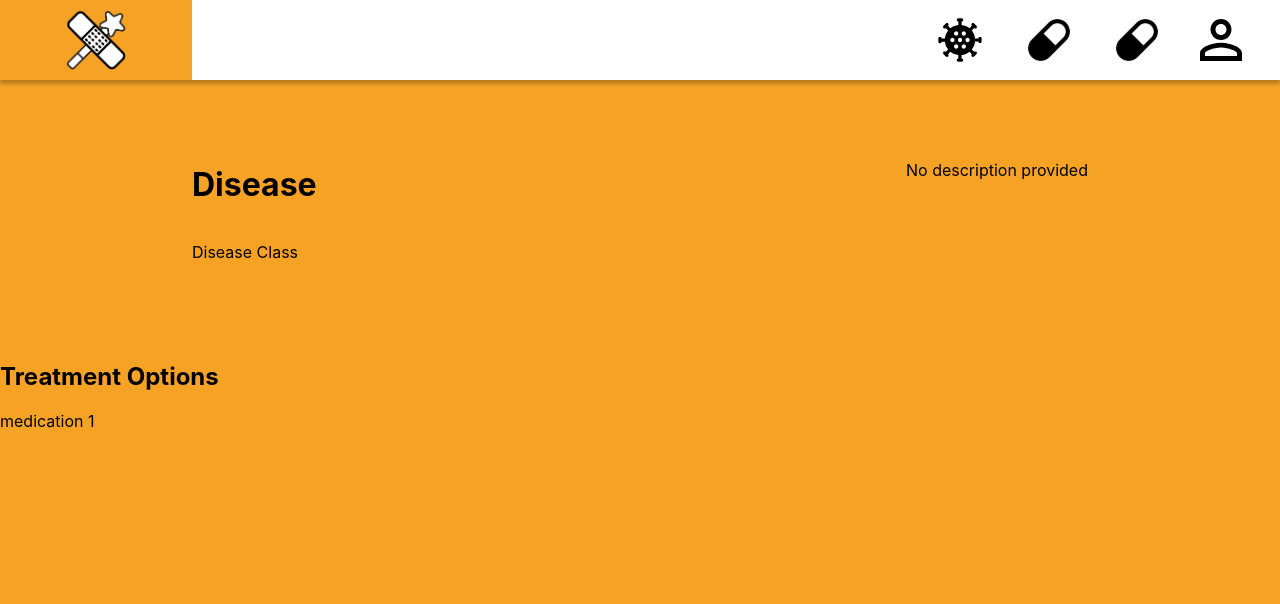
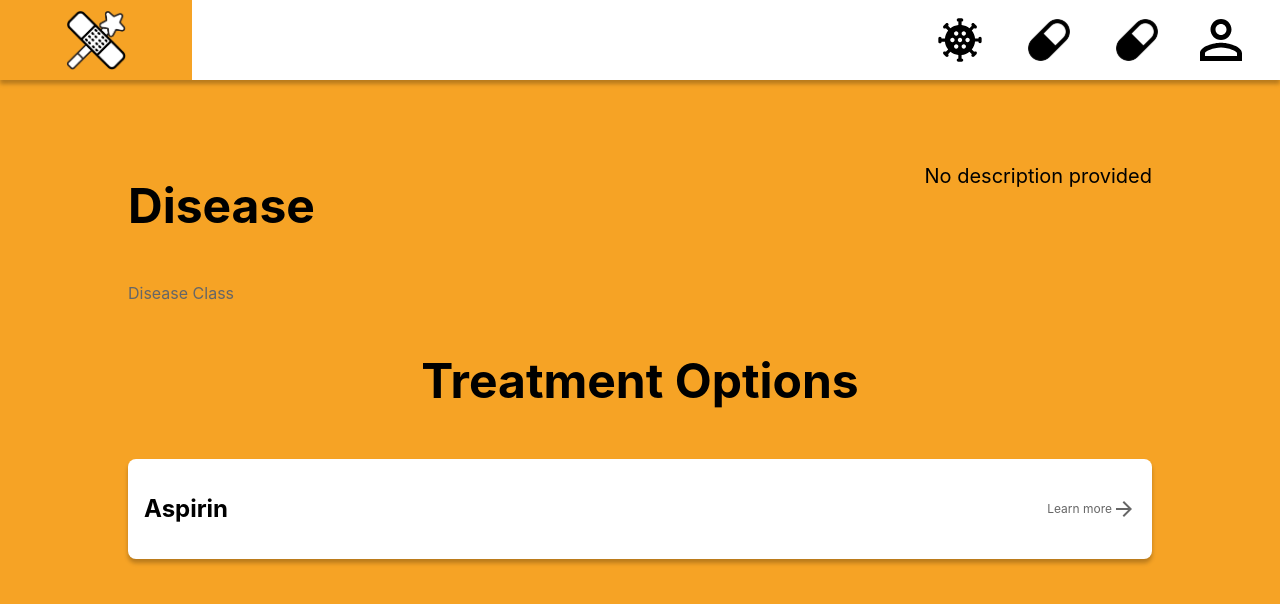
Before and after one commit to dillydally414/trick-or-treatment, a Next.js app: page /disease/1 in a window 1280 px wide. Shown: the top 604 px of the page. Built offline with nearby package versions, Linux system fonts and the light colour scheme.

Commit message:
dummy disease page

```diff
--- /dev/null
+++ b/components/Result.tsx
@@ -0,0 +1,55 @@
+import React, { ReactElement } from 'react';
+import { useRouter } from 'next/router';
+import styled from 'styled-components';
+import Color from '../styles/colors';
+import { ArrowForwardSharp } from '@mui/icons-material';
+
+const ResultContainer = styled.div`
+  align-items: center;
+  background-color: white;
+  box-shadow: 0px 4px 4px rgba(0, 0, 0, 0.25);
+  border-color: ${Color.BLACK};
+  border-radius: 0.5rem;
+  cursor: ${props => props.title ? 'pointer' : 'default'};
+  display: flex;
+  flex-direction: row;
+  justify-content: space-between;
+  margin: 1rem;
+  padding: 1rem;
+  width: 100%;
+`;
+
+const Title = styled.h1`
+  color: ${Color.BLACK};
+  font-size: 1.5rem;
+  margin: 2% 0;
+`;
+
+const RightSide = styled.div`
+  align-items: center;
+  display: flex;
+  flex-direction: row;
+`;
+
+const LearnMore = styled.p`
+  color: ${Color.DARK_GRAY};
+  font-size: 0.75rem;
+  margin: 0;
+  text-align: right;
+`;
+
+export default function Result(props: { title: string, rightSide?: ReactElement, link?: string }) {
+  const router = useRouter();
+
+  return (
+    <ResultContainer onClick={() => { props.link && router.push(props.link) }} title={props.link ? 'link' : undefined}>
+      <Title>{props.title}</Title>
+      {props.rightSide ? props.rightSide : (
+        <RightSide>
+          <LearnMore>Learn more</LearnMore>
+          <ArrowForwardSharp style={{ color: Color.DARK_GRAY }} />
+        </RightSide>
+      )}
+    </ResultContainer>
+  )
+}
--- a/pages/disease/[id].tsx
+++ b/pages/disease/[id].tsx
@@ -3,6 +3,7 @@ import { useRouter } from 'next/router';
 import styled from 'styled-components';
 import Color from '../../styles/colors';
 import NavBar from '../../components/NavBar';
+import Result from '../../components/Result';
 
 const Container = styled.div`
   display: flex;
@@ -16,17 +17,46 @@ const PageContainer = styled.div`
   background-color: ${Color.ORANGE};
 `;
 
+const BodyContainer = styled.div`
+  align-items: center;
+  display: flex;
+  flex-direction: column;
+  padding: 5% 10%;
+`;
+
 const TopRow = styled.div`
   display: flex;
   flex-direction: row;
   justify-content: space-between;
-  padding: 5% 15%;
+  width: 100%;
 `;
 
 const LeftCol = styled.div`
   display: flex;
   flex-direction: column;
+  width: 70%;
 `;
+
+const DiseaseTitle = styled.h1`
+  color: ${Color.BLACK};
+  font-size: 3rem;
+`;
+
+const DiseaseClass = styled.p`
+  color: ${Color.DARK_GRAY};
+  font-size: 1rem;
+`;
+
+const Description = styled.p`
+  color: ${Color.BLACK};
+  font-size: 1.25rem;
+  text-align: right;
+`;
+
+type MedicationBar = {
+  name: string,
+  id: number
+}
 
 export default function Disease() {
   const router = useRouter();
@@ -37,7 +67,7 @@ export default function Disease() {
   const [name, setName] = useState(`Disease`);
   const [description, setDescription] = useState('No description provided');
   const [diseaseClass, setDiseaseClass] = useState('Disease Class');
-  const [medications, setMedications] = useState<ReactElement[]>([<p key="1">medication 1</p>]);
+  const [medications, setMedications] = useState<MedicationBar[]>([{ name: "Aspirin", id: 1 }]);
 
   useEffect(() => {
     const loadInfo = async () => {
@@ -54,17 +84,22 @@ export default function Disease() {
       <PageContainer>
         <NavBar />
         {!loaded ? <h1>Loading...</h1> : (
-          <>
+          <BodyContainer>
             <TopRow>
               <LeftCol>
-                <h1>{name}</h1>
-                <p>{diseaseClass}</p>
+                <DiseaseTitle>{name}</DiseaseTitle>
+                <DiseaseClass>{diseaseClass}</DiseaseClass>
               </LeftCol>
-              <p>{description}</p>
+              <Description>{description}</Description>
             </TopRow>
-            <h2>Treatment Options</h2>
-            {medications}
-          </>
+            <DiseaseTitle>Treatment Options</DiseaseTitle>
+            {medications.map((medication) => {
+              return <Result key={medication.id}
+                title={medication.name}
+                link={`/treatment/${medication.id}`}
+              />
+            })}
+          </BodyContainer>
         )}
       </PageContainer>
     </Container>
--- a/styles/colors.ts
+++ b/styles/colors.ts
@@ -3,6 +3,7 @@ enum Color {
   LIGHT_GRAY = '#E5E5E5',
   DARK_GRAY = '#666666',
   WHITE = '#FFF',
+  BLACK = '#000',
 }
 
 export default Color;
```
